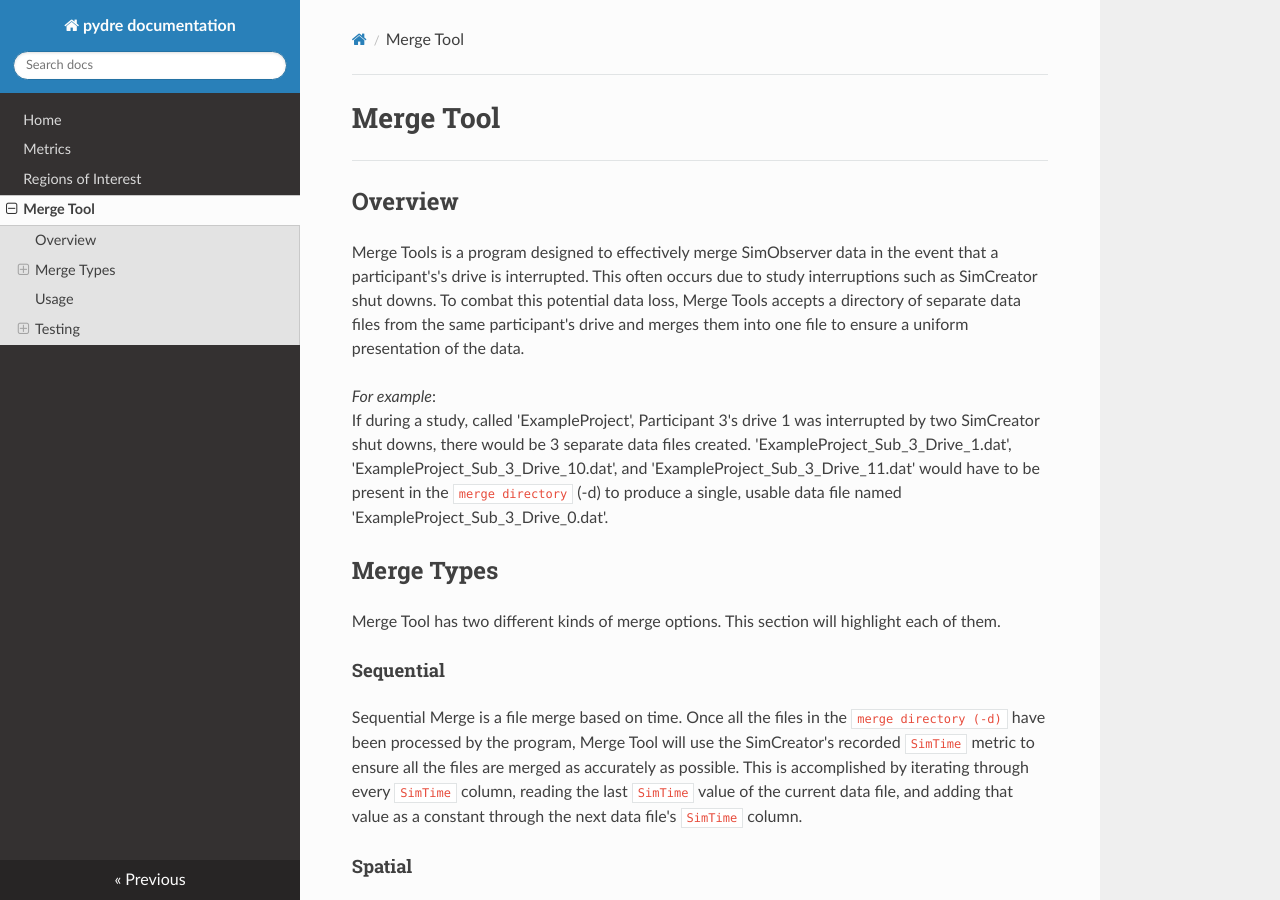
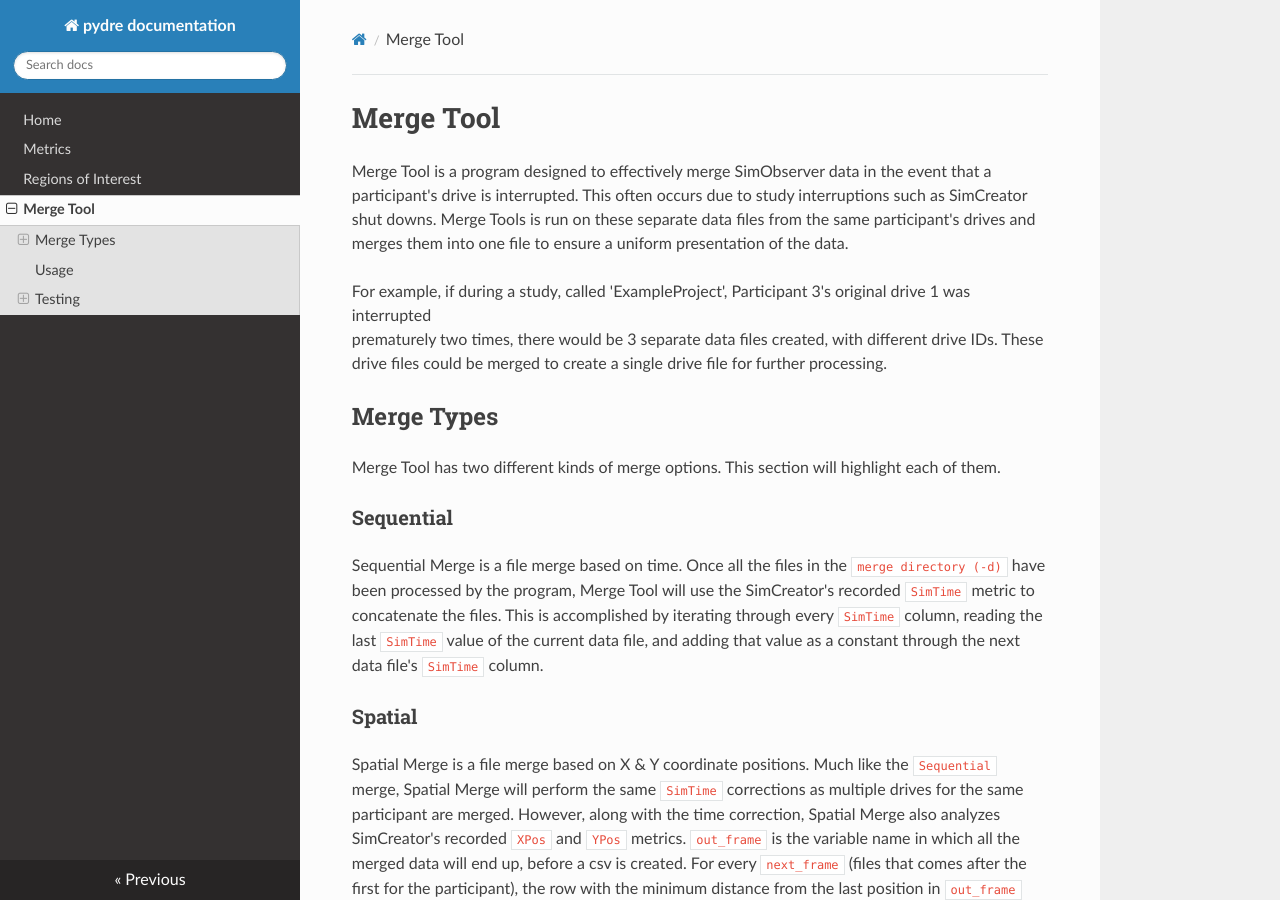
Before and after one commit to OSUDSL/pydre, an MkDocs documentation site: the page built from docs/mergetool.md, in a window 1280 px wide and 900 px high. Built offline with MkDocs 1.6.1, drawn with Linux system fonts in a browser that asks for light colours; nearby versions of some CDN libraries; some of the changed text lies outside the part shown.

Commit message:
Fix up minor issues in mergetool documentation.

```diff
--- a/docs/mergetool.md
+++ b/docs/mergetool.md
@@ -1,35 +1,27 @@
 
 # Merge Tool
-___
 
-## Overview
+Merge Tool is a program designed to effectively merge SimObserver data in the event that a
+participant's drive is interrupted. This often occurs due to study interruptions such as
+SimCreator shut downs. Merge Tools is run on these separate data files from the same participant's drives and
+merges them into one file to ensure a uniform presentation of the data.
 
-Merge Tools is a program designed to effectively merge SimObserver data in the event that a
-participant's's drive is interrupted. This often occurs due to study interruptions such as
-SimCreator shut downs. To combat this potential data loss, Merge Tools accepts a directory
-of separate data files from the same participant's drive and merges them into one file
-to ensure a uniform presentation of the data.
-
-  *For example*:<br>
-        If during a study, called 'ExampleProject', Participant 3's drive 1 was interrupted
-		by two SimCreator shut downs, there would be 3 separate data files created.
-		'ExampleProject_Sub_3_Drive_1.dat', 'ExampleProject_Sub_3_Drive_10.dat', and
-		'ExampleProject_Sub_3_Drive_11.dat' would have to be present in the `merge directory`
-		(-d) to produce a single, usable data file named 'ExampleProject_Sub_3_Drive_0.dat'.
-
+For example, if during a study, called 'ExampleProject', Participant 3's original drive 1 was interrupted
+prematurely two times, there would be 3 separate data files created, with different drive IDs. These
+drive files could be merged to create a single drive file for further processing.
 
 ## Merge Types
-
    Merge Tool has two different kinds of merge options. This section will highlight each of them.
 
-#### Sequential
-   Sequential Merge is a file merge based on time. Once all the files in the
-   `merge directory (-d)` have been processed by the program, Merge Tool will use the SimCreator's recorded
-   `SimTime` metric to ensure all the files are merged as accurately as possible. This is accomplished by iterating
-   through every `SimTime` column, reading the last `SimTime` value of the current data file, and adding that
-   value as a constant through the next data file's `SimTime` column. <br>
+### Sequential
 
-#### Spatial
+Sequential Merge is a file merge based on time. Once all the files in the
+`merge directory (-d)` have been processed by the program, Merge Tool will use the SimCreator's recorded
+`SimTime` metric to concatenate the files. This is accomplished by iterating
+through every `SimTime` column, reading the last `SimTime` value of the current data file, and adding that
+value as a constant through the next data file's `SimTime` column.
+
+### Spatial
    Spatial Merge is a file merge based on X & Y coordinate positions. Much like the `Sequential`
    merge, Spatial Merge will perform the same `SimTime` corrections as multiple drives for the same participant are merged.
    However, along with the time correction, Spatial Merge also analyzes SimCreator's recorded `XPos` and `YPos` metrics.
@@ -50,13 +42,14 @@ This section covers how Merge Tool is executed as well as the command line param
 
 
 ## Testing
-___
+
 Within the `pydre` folder, there will be a `test` directory with a sub-directory called
 `MergeTools`. This sub-directory contains all the materials for testing `pydre_merge.py`.
 To run the tests, navigate to the pydre module directory (top level) and use the command:
-`python -m unittest tests\MergeTools\test_merge.py`. <br>
+`python -m unittest tests\MergeTools\test_merge.py`.
 
-#### Testing Explanation
+### Testing Explanation
+
 - There are two, primary functions to test within `merge_tool.py`, one for each merge
 		  type (`Sequential` and `Spatial`). These two functions are found at (considering
 		  `pydre.merge_tool` as `p_merge`) `p_merge.MergeTool.sequential_merge()` and
@@ -94,11 +89,11 @@ the expected csv will be found at `MergeTools\expected_csv\expected_ref_dir\`).
 These directories and their contents must be prepared prior to testing, as these
 `.csv` files' are recovered using `pandas` as well.
 
-- With both the results and expected results in the testing program, the contents
+With both the results and expected results in the testing program, the contents
 of both `.csv` files will be compared. In order for the `MergeTool()` function
 to pass the test, it must produce a `.csv` file that is exactly the same as the
-corresponding file found in `\expected_csv\`.
+corresponding file found in `expected_csv`.
 
-- Note: For streamlined testing, `/MergedData/` is completely removed after
+Note: For streamlined testing, `MergedData` is completely removed after
 each test case. This ensures `test_merge.py` will have easy access to only the
 pertinent results of the current, running test case.
```
Also changed, not shown: other parts of docs/mergetool.md (+5 -3 lines), 1 other file.
